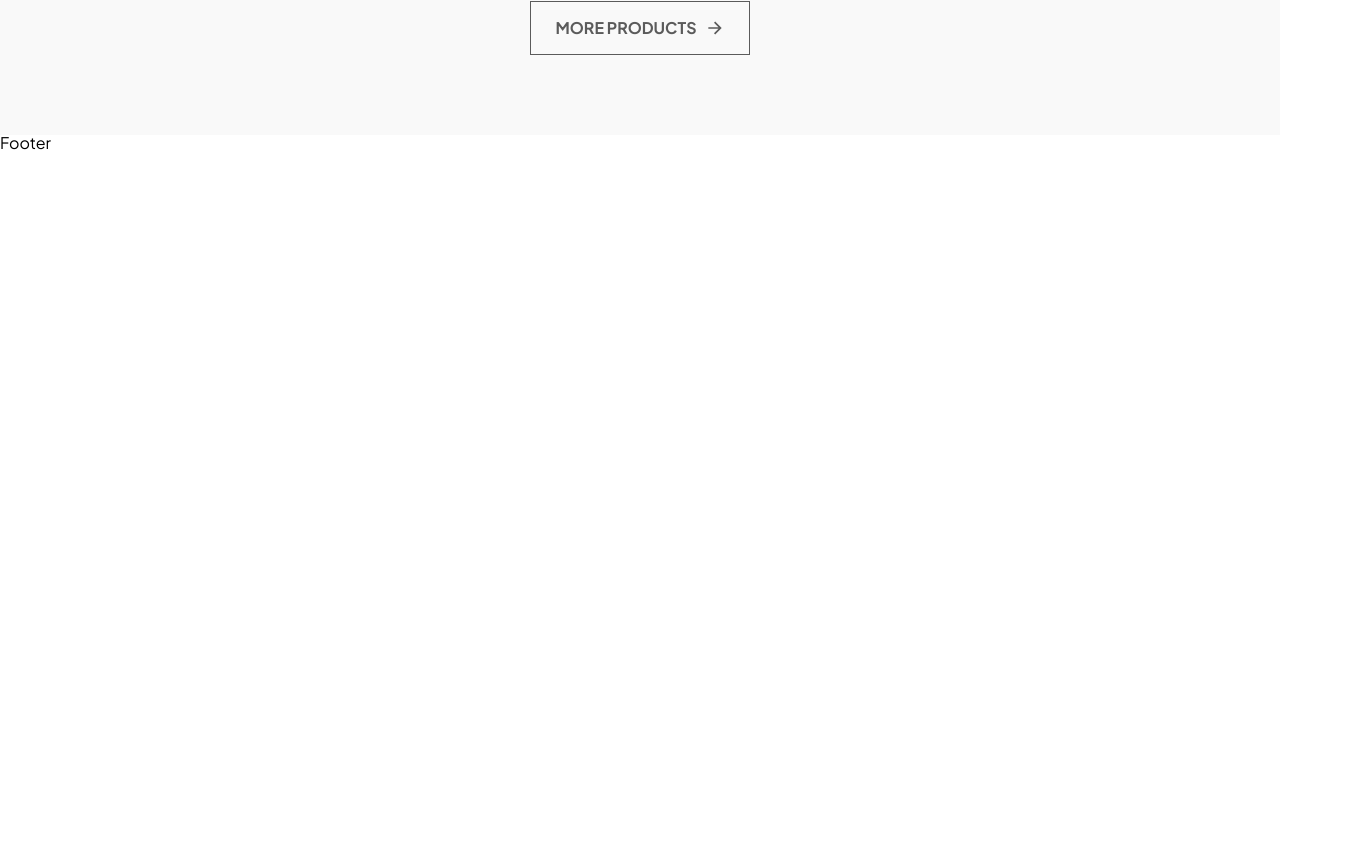
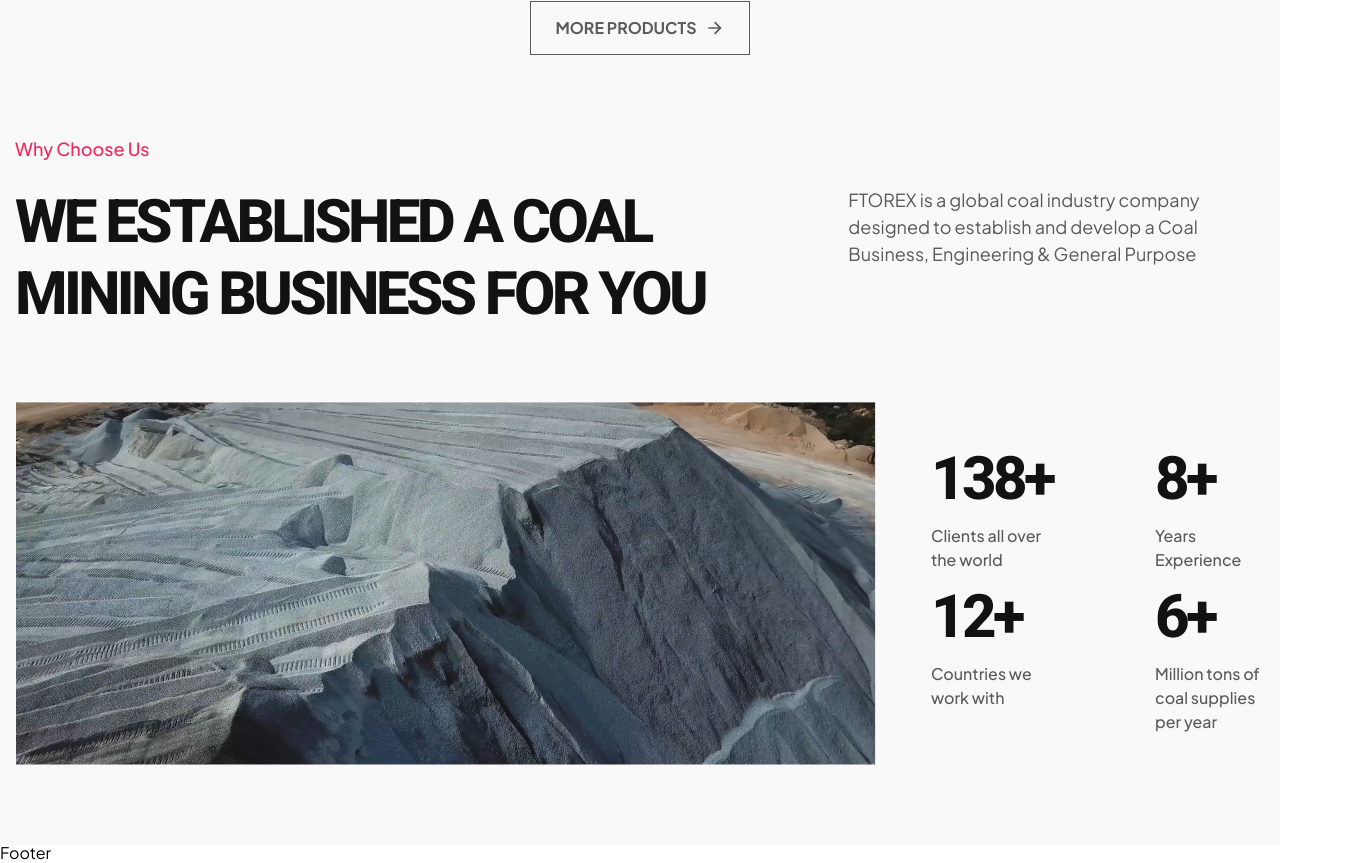
Before and after one commit to RomanKoriachko/ftorex, a React (Create React App) app: page / in a window 1280 px wide. Shown: the part 1646-2509 px from the top of the page, 1355 px wide, since content can reach past the window. Before the commit the page ends 1799 px from the top, so only its background shows below. Built offline with nearby package versions, Linux system fonts and the light colour scheme.

Commit message:
add indicatorsSection

```diff
--- /dev/null
+++ b/src/components/IndicatorsSection/IndicatorsSection.js
@@ -0,0 +1,57 @@
+import React from 'react'
+import './IndicatorsSection.scss'
+
+const IndicatorsSection = () => {
+    return (
+        <section className="indicators-section">
+            <div className="container">
+                <p className="small-header indicators-small-header">
+                    Why Choose Us
+                </p>
+                <div className="indicators-header-row">
+                    <p className="big-header">
+                        We established a coal mining business for you
+                    </p>
+                    <p className="subtitle">
+                        FTOREX is a global coal industry company designed to
+                        establish and develop a Coal Business, Engineering &
+                        General Purpose
+                    </p>
+                </div>
+                <div className="indicators-content-row">
+                    <img src="images/indicators-section-img.png" alt="" />
+                    <div>
+                        <div className="row indicators-numbers">
+                            <div className="indicators-numbers-item">
+                                <p className="big-text">138+</p>
+                                <p className="small-text">
+                                    Clients all over the world
+                                </p>
+                            </div>
+                            <div className="indicators-numbers-item">
+                                <p className="big-text">8+</p>
+                                <p className="small-text">Years Experience</p>
+                            </div>
+                        </div>
+                        <div className="row indicators-numbers">
+                            <div className="indicators-numbers-item">
+                                <p className="big-text">12+</p>
+                                <p className="small-text">
+                                    Countries we work with
+                                </p>
+                            </div>
+                            <div className="indicators-numbers-item">
+                                <p className="big-text">6+</p>
+                                <p className="small-text">
+                                    Million tons of coal supplies per year
+                                </p>
+                            </div>
+                        </div>
+                    </div>
+                </div>
+            </div>
+        </section>
+    )
+}
+
+export default IndicatorsSection
--- /dev/null
+++ b/src/components/IndicatorsSection/IndicatorsSection.scss
@@ -0,0 +1,43 @@
+.indicators-section {
+    padding-bottom: 80px;
+    .indicators-small-header {
+        margin-bottom: 24px;
+    }
+    .indicators-header-row {
+        display: grid;
+        grid-template-columns: 2fr 1fr;
+        margin-bottom: 72px;
+    }
+    .big-header {
+        margin-right: 50px;
+    }
+    .indicators-content-row {
+        display: grid;
+        grid-template-columns: 2fr 1fr;
+        align-items: center;
+        gap: 55px;
+    }
+    .indicators-numbers {
+        gap: 24px;
+        justify-content: center;
+    }
+    .indicators-numbers-item {
+        width: 200px;
+    }
+    .big-text {
+        font-family: 'Roboto';
+        font-weight: 800;
+        font-size: 60px;
+        line-height: 150%;
+        letter-spacing: -0.06em;
+        color: #121212;
+    }
+    .small-text {
+        font-family: 'Plus Jakarta Sans';
+        font-weight: 500;
+        font-size: 16px;
+        line-height: 150%;
+        color: #595959;
+        margin-right: 80px;
+    }
+}
--- /dev/null
+++ b/src/components/IntroduceSection/IntroduceSection.js
@@ -0,0 +1,28 @@
+import React from 'react'
+import './IntroduceSection.scss'
+import ScrollDownBtn from '../ScrollDownBtn/ScrollDownBtn'
+
+const IntroduceSection = () => {
+    return (
+        <section className="introduce-section">
+            <div className="container introduce-wrapper">
+                <div className="introduce-text-wrapper">
+                    <div className="introduce-content">
+                        <p>Step to a profitable business with us.</p>
+                        <p>
+                            FTOREX company moves and focuses on industrial
+                            meaning. aiming to produce coal for the needs of
+                            countries around the world FTOREX always produces
+                            tens of thousands of coal every day to prepare
+                        </p>
+                    </div>
+                </div>
+                <div className="scroll-btn">
+                    <ScrollDownBtn />
+                </div>
+            </div>
+        </section>
+    )
+}
+
+export default IntroduceSection
--- /dev/null
+++ b/src/components/IntroduceSection/IntroduceSection.scss
@@ -0,0 +1,38 @@
+@import '../../style';
+
+.introduce-section {
+    background-image: url(../../assets/introduce-section-bg.png);
+    background-repeat: no-repeat;
+    background-size: cover;
+    .introduce-wrapper {
+        position: relative;
+    }
+    .introduce-text-wrapper {
+        padding-top: 216px;
+        padding-bottom: 338px;
+    }
+    .introduce-content {
+        background-color: #c74869;
+        color: white;
+        max-width: 890px;
+        padding: 32px;
+        > p:nth-child(1) {
+            font-family: 'Roboto', sans-serif;
+            font-weight: 800;
+            font-size: 80px;
+            line-height: 110%;
+            text-transform: uppercase;
+            letter-spacing: -0.04em;
+            margin-bottom: 16px;
+        }
+        > p:nth-child(2) {
+            font-weight: 500;
+            font-size: 16px;
+            line-height: 150%;
+        }
+    }
+    .scroll-btn {
+        position: absolute;
+        bottom: 42px;
+    }
+}
--- a/src/components/SliderComponent/SliderComponent.scss
+++ b/src/components/SliderComponent/ProductsSection.scss
@@ -4,27 +4,12 @@
     padding: 80px 0px;
     text-align: center;
     .section-name {
-        font-weight: 500;
-        font-size: 18px;
-        line-height: 150%;
-        color: #f1275b;
         margin-bottom: 24px;
     }
     .products-header {
-        font-family: 'Roboto';
-        font-weight: 800;
-        font-size: 60px;
-        line-height: 120%;
-        letter-spacing: -0.06em;
-        text-transform: uppercase;
         margin-bottom: 24px;
     }
     .products-subtitle {
-        font-weight: 400;
-        font-size: 18px;
-        line-height: 150%;
-        text-align: center;
-        color: #595959;
         margin-bottom: 60px;
         padding: 0px 295px;
     }
--- a/src/container/Main/Main.js
+++ b/src/container/Main/Main.js
@@ -1,31 +1,15 @@
 import React from 'react'
 import './Main.scss'
-import ScrollDownBtn from '../../components/ScrollDownBtn/ScrollDownBtn'
-import SliderComponent from '../../components/SliderComponent/SliderComponent'
+import IndicatorsSection from '../../components/IndicatorsSection/IndicatorsSection'
+import IntroduceSection from '../../components/IntroduceSection/IntroduceSection'
+import ProductsSection from '../../components/SliderComponent/ProductsSection'
 
 const Main = () => {
     return (
         <main className="main">
-            <section className="introduce-section">
-                <div className="container introduce-wrapper">
-                    <div className="introduce-text-wrapper">
-                        <div className="introduce-content">
-                            <p>Step to a profitable business with us.</p>
-                            <p>
-                                FTOREX company moves and focuses on industrial
-                                meaning. aiming to produce coal for the needs of
-                                countries around the world FTOREX always
-                                produces tens of thousands of coal every day to
-                                prepare
-                            </p>
-                        </div>
-                    </div>
-                    <div className="scroll-btn">
-                        <ScrollDownBtn />
-                    </div>
-                </div>
-            </section>
-            <SliderComponent />
+            <IntroduceSection />
+            <ProductsSection />
+            <IndicatorsSection />
         </main>
     )
 }
--- a/src/container/Main/Main.scss
+++ b/src/container/Main/Main.scss
@@ -1,42 +1,27 @@
-@import '../../style';
-
 .main {
     background-color: #f9f9f9;
 }
 
-.introduce-section {
-    background-image: url(../../assets/introduce-section-bg.png);
-    background-repeat: no-repeat;
-    background-size: cover;
-    .introduce-wrapper {
-        position: relative;
-    }
-    .introduce-text-wrapper {
-        padding-top: 216px;
-        padding-bottom: 338px;
-    }
-    .introduce-content {
-        background-color: #c74869;
-        color: white;
-        max-width: 890px;
-        padding: 32px;
-        > p:nth-child(1) {
-            font-family: 'Roboto', sans-serif;
-            font-weight: 800;
-            font-size: 80px;
-            line-height: 110%;
-            text-transform: uppercase;
-            letter-spacing: -0.04em;
-            margin-bottom: 16px;
-        }
-        > p:nth-child(2) {
-            font-weight: 500;
-            font-size: 16px;
-            line-height: 150%;
-        }
-    }
-    .scroll-btn {
-        position: absolute;
-        bottom: 42px;
-    }
+.small-header {
+    font-family: 'Plus Jakarta Sans';
+    font-weight: 500;
+    font-size: 18px;
+    line-height: 150%;
+    color: #f1275b;
 }
+.big-header {
+    font-family: 'Roboto';
+    font-weight: 800;
+    font-size: 60px;
+    line-height: 120%;
+    letter-spacing: -0.06em;
+    text-transform: uppercase;
+    color: #121212;
+}
+.subtitle {
+    font-family: 'Plus Jakarta Sans';
+    font-weight: 400;
+    font-size: 18px;
+    line-height: 150%;
+    color: #595959;
+}
```
Also changed, not shown: src/components/SliderComponent/ProductsSection.js (renamed from src/components/SliderComponent/SliderComponent.js, +6 -6 lines), public/images/indicators-section-img.png (added).
